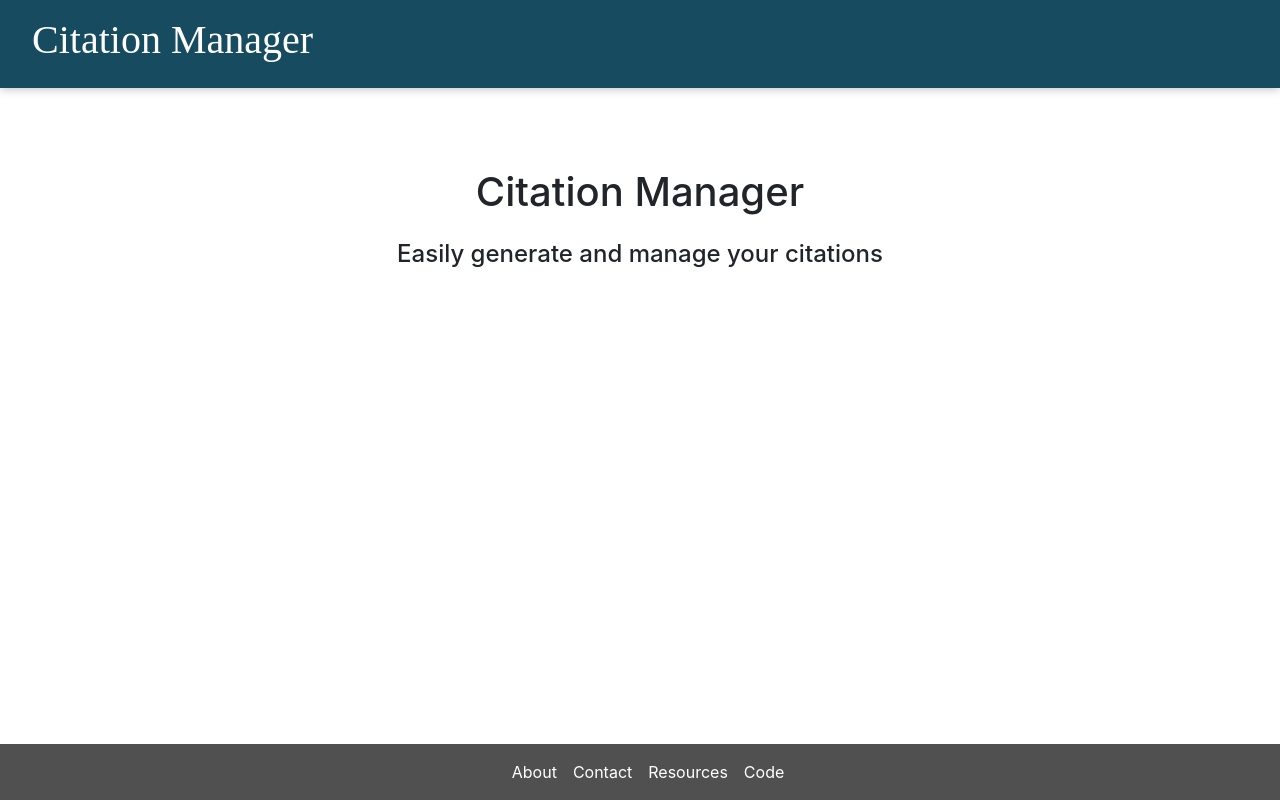
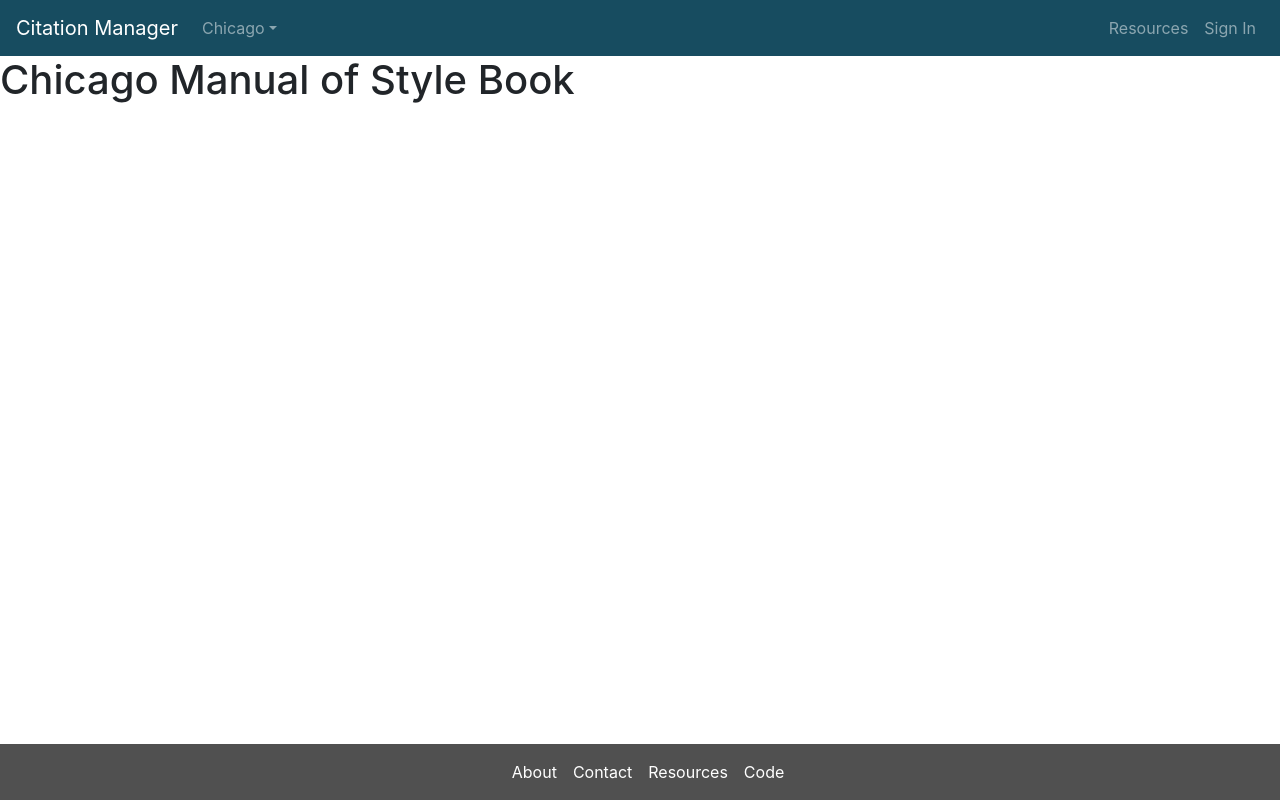
Before and after one commit to SoorajModi/Citation-Bot, a React (Create React App) app: page /chicago-style-book in a window 1280 px wide. Built offline with nearby package versions, Linux system fonts and the light colour scheme.

Commit message:
Add skeleton pages and routing for application

```diff
--- a/src/App.js
+++ b/src/App.js
@@ -7,6 +7,10 @@ import {
 import Home from './components/Home';
 import Header from './components/Header';
 import Footer from './components/Footer';
+import CMOSBook from './components/CMOSBook';
+import CMOSJournal from './components/CMOSJournal';
+import CMOSWebsite from './components/CMOSWebsite';
+import CMOSLecture from './components/CMOSLecture';
 
 export default function App() {
   return (
@@ -17,6 +21,18 @@ export default function App() {
           <Route path="/test">
             <h1>Test</h1>
           </Route>
+          <Route path="/chicago-style-book">
+            <CMOSBook />
+          </Route>
+          <Route path="/chicago-style-journal">
+            <CMOSJournal />
+          </Route>
+          <Route path="/chicago-style-website">
+            <CMOSWebsite />
+          </Route>
+          <Route path="/chicago-style-lecture">
+            <CMOSLecture />
+          </Route>
           <Route path="/">
             <Home />
           </Route>
--- /dev/null
+++ b/src/components/CMOSBook.jsx
@@ -0,0 +1,9 @@
+import React from 'react';
+
+function CMOSBook() {
+    return (
+        <h1>Chicago Manual of Style Book</h1>
+    );
+}
+
+export default CMOSBook;
--- /dev/null
+++ b/src/components/CMOSJournal.jsx
@@ -0,0 +1,9 @@
+import React from 'react';
+
+function CMOSJournal() {
+    return (
+        <h1>Chicago Manual of Style Journal</h1>
+    );
+}
+
+export default CMOSJournal;
--- /dev/null
+++ b/src/components/CMOSLecture.jsx
@@ -0,0 +1,9 @@
+import React from 'react';
+
+function CMOSLecture() {
+    return (
+        <h1>Chicago Manual of Style Lecture</h1>
+    );
+}
+
+export default CMOSLecture;
--- /dev/null
+++ b/src/components/CMOSWebsite.jsx
@@ -0,0 +1,9 @@
+import React from 'react';
+
+function CMOSWebsite() {
+    return (
+        <h1>Chicago Manual of Style Website</h1>
+    );
+}
+
+export default CMOSWebsite;
--- a/src/components/Header.jsx
+++ b/src/components/Header.jsx
@@ -1,10 +1,28 @@
 import React from 'react';
 import '../css/header.css';
+import { Nav, Navbar, NavDropdown } from 'react-bootstrap';
 
 function Header() {
   return (
     <header>
-      <h1>Citation Manager</h1>
+      <Navbar collapseOnSelect expand="lg" variant="dark" className="header_color">
+        <Navbar.Brand href="/">Citation Manager</Navbar.Brand>
+        <Navbar.Toggle aria-controls="responsive-navbar-nav" />
+        <Navbar.Collapse id="responsive-navbar-nav">
+          <Nav className="mr-auto">
+            <NavDropdown title="Chicago" id="collasible-nav-dropdown">
+              <NavDropdown.Item href="/chicago-style-book">Book</NavDropdown.Item>
+              <NavDropdown.Item href="/chicago-style-journal">Journal</NavDropdown.Item>
+              <NavDropdown.Item href="/chicago-style-website">Website</NavDropdown.Item>
+              <NavDropdown.Item href="/chicago-style-lecture">Lecture</NavDropdown.Item>
+            </NavDropdown>
+          </Nav>
+          <Nav>
+            <Nav.Link href="/resources">Resources</Nav.Link>
+            <Nav.Link href="/">Sign In</Nav.Link>
+          </Nav>
+        </Navbar.Collapse>
+      </Navbar>
     </header>
   );
 }
--- a/src/css/header.css
+++ b/src/css/header.css
@@ -1,11 +1,4 @@
-header {
+.header_color {
     background-color: #174c60;
-    padding: 16px 32px;
-    box-shadow: 0 0 10px 0 rgba(0, 0, 0, 0.3);
+    color: #ffffff;
 }
-
-header h1 {
-    color: #ffffff;
-    font-family: "McLaren", serif;
-    font-weight: 200;
-}
--- a/src/index.js
+++ b/src/index.js
@@ -1,12 +1,18 @@
 import React from 'react';
 import ReactDOM from 'react-dom';
 import './css/style.css';
+import 'bootstrap/dist/css/bootstrap.min.css';
 import App from './App';
-import 'bootstrap/dist/css/bootstrap.min.css';
 
 ReactDOM.render(
   <React.StrictMode>
     <App />
+    <link
+      rel="stylesheet"
+      href="https://maxcdn.bootstrapcdn.com/bootstrap/4.5.0/css/bootstrap.min.css"
+      integrity="sha384-9aIt2nRpC12Uk9gS9baDl411NQApFmC26EwAOH8WgZl5MYYxFfc+NcPb1dKGj7Sk"
+      crossOrigin="anonymous"
+    />
   </React.StrictMode>,
   document.getElementById('root'),
 );
```
Also changed, not shown: src/components/Resources.jsx (added, +9 -0 lines).
